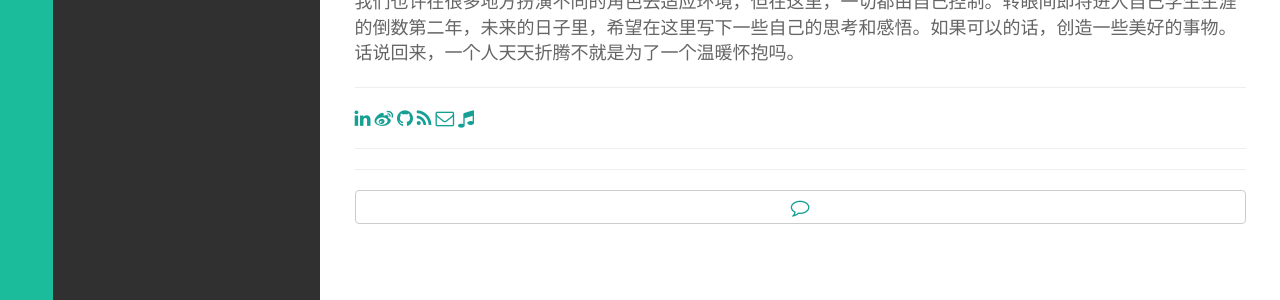
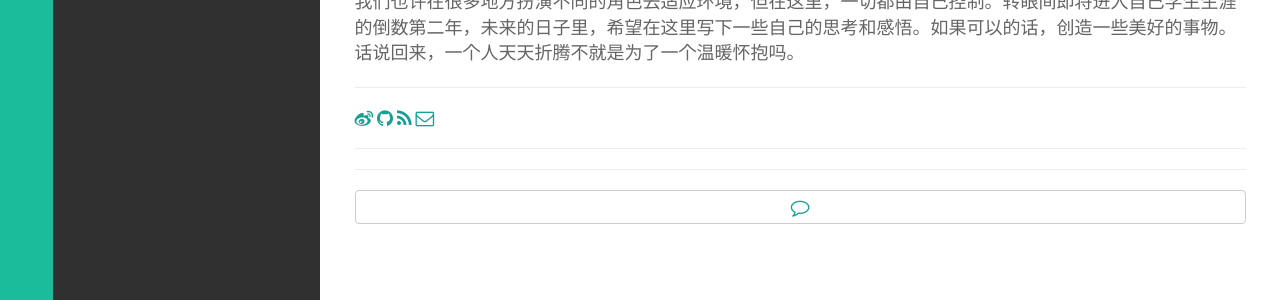
Before and after one commit to DrizztM/DrizztM.github.io, a Jekyll site: the page built from pages/about.html, in a window 1280 px wide. Shown: the part 361-661 px from the top of the page. Built offline with Jekyll 4.4.1, drawn with Linux system fonts in a browser that asks for light colours; Markdown is read by kramdown in place of the engine named in the settings.

Commit message:
去掉没用的连接

```diff
--- a/pages/about.html
+++ b/pages/about.html
@@ -10,9 +10,6 @@
 <p style=font-size:18px>我们也许在很多地方扮演不同的角色去适应环境，但在这里，一切都由自己控制。转眼间即将进入自己学生生涯的倒数第二年，未来的日子里，希望在这里写下一些自己的思考和感悟。如果可以的话，创造一些美好的事物。话说回来，一个人天天折腾不就是为了一个温暖怀抱吗。</p>
 
 <hr>
-<a href="{{ site.author.linkedin }}">
-  <i class="fa fa-linkedin fa-lg" style="color:#16a095;"></i>
-</a>
 <a href="{{ site.author.weibo }}" target="_blank">
   <i class="fa fa-weibo fa-lg" style="color:#16a095;"></i>
 </a>
@@ -25,7 +22,4 @@
 <a href="mailto:{{ site.author.email }}">
   <i class="fa fa-envelope-o fa-lg" style="color:#16a095;"></i>
 </a>
-<a href="{{ site.author.music }}">
-  <i class="fa fa-music fa-lg" style="color:#16a095;"></i>
-</a>
 <hr>
```
